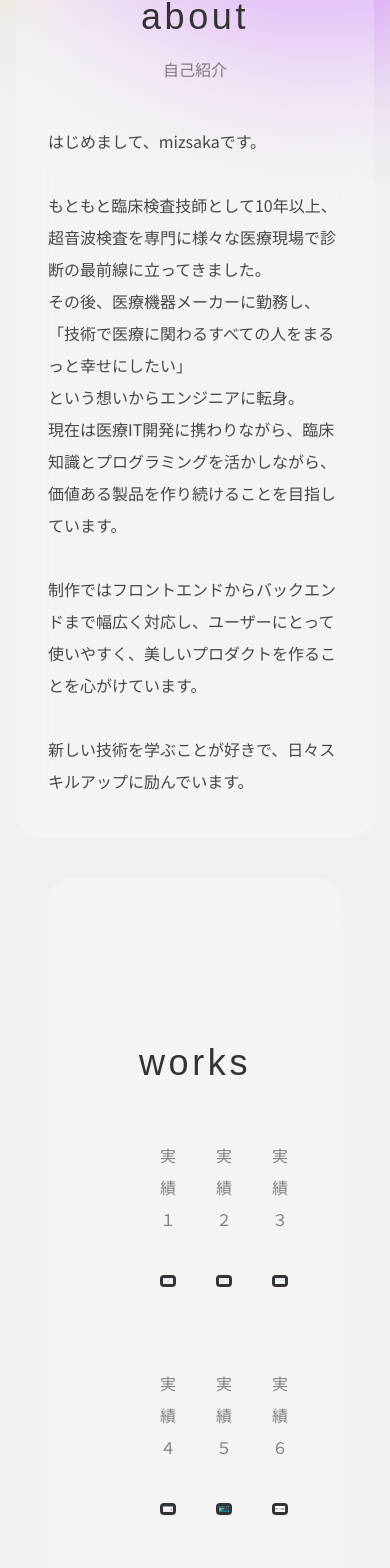
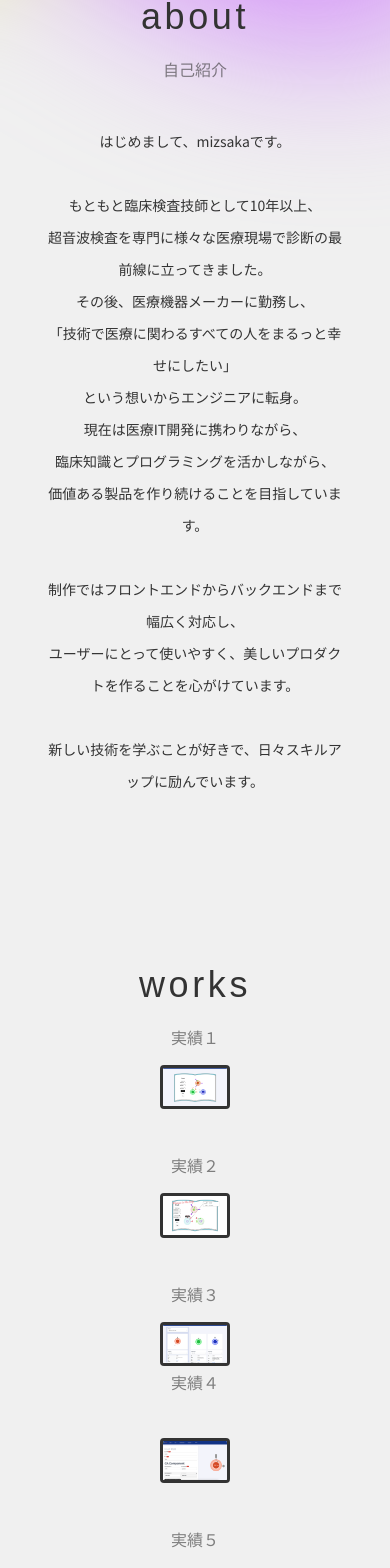
Before and after one commit to mmmmiz/mmmmiz.github.io, a Next.js app: page / in a window 390 px wide. Shown: the part 959-2527 px from the top of the page. Built offline with nearby package versions, Linux system fonts and the light colour scheme; a web font is replaced by a local one.

Commit message:
refactor: update responsive utility classes, refine component styling, and adjust layout for Works and Contact sections.

```diff
--- a/src/components/About.tsx
+++ b/src/components/About.tsx
@@ -1,18 +1,20 @@
 export default function About() {
     return (
         <section id="about" className="relative z-0 min-h-screen flex justify-center items-center bg-white/3">
-            <div className="bg-white/25 backdrop-blur-xl rounded-3xl py-16 px-20 max-w-screen-sm text-center max-sm:px-8 max-sm:py-10 max-sm:mx-4">
+            <div className="rounded-2xl py-16 px-20 text-center max-sm:px-8 max-sm:py-10 max-sm:mx-4">
                 <h2 className="text-4xl mb-4 tracking-widest font-[family-name:var(--font-goldman)]">
                     about
                 </h2>
                 <p className="text-base opacity-60 mb-10 leading-loose">
                     自己紹介
                 </p>
-                <p className="text-left leading-loose opacity-90">
+                <p className="text-center text-sm/8">
                     はじめまして、mizsakaです。
                     <br />
                     <br />
-                    もともと臨床検査技師として10年以上、超音波検査を専門に様々な医療現場で診断の最前線に立ってきました。
+                    もともと臨床検査技師として10年以上、
+                    <br />
+                    超音波検査を専門に様々な医療現場で診断の最前線に立ってきました。
                     <br />
                     その後、医療機器メーカーに勤務し、
                     <br />
@@ -20,10 +22,16 @@ export default function About() {
                     <br />
                     という想いからエンジニアに転身。
                     <br />
-                    現在は医療IT開発に携わりながら、臨床知識とプログラミングを活かしながら、価値ある製品を作り続けることを目指しています。
+                    現在は医療IT開発に携わりながら、
+                    <br />
+                    臨床知識とプログラミングを活かしながら、
+                    <br />
+                    価値ある製品を作り続けることを目指しています。
                     <br />
                     <br />
-                    制作ではフロントエンドからバックエンドまで幅広く対応し、ユーザーにとって使いやすく、美しいプロダクトを作ることを心がけています。
+                    制作ではフロントエンドからバックエンドまで幅広く対応し、
+                    <br />
+                    ユーザーにとって使いやすく、美しいプロダクトを作ることを心がけています。
                     <br />
                     <br />
                     新しい技術を学ぶことが好きで、日々スキルアップに励んでいます。
--- a/src/components/Contact.tsx
+++ b/src/components/Contact.tsx
@@ -3,7 +3,7 @@ import Link from "next/link";
 export default function Contact() {
     return (
         <section id="contact" className="relative z-0 min-h-[60vh] flex justify-center items-center py-20 px-5">
-            <div className="bg-white/25 backdrop-blur-xl rounded-3xl py-16 px-20 max-w-lg text-center max-sm:px-8 max-sm:py-10 max-sm:mx-4">
+            <div className="rounded-2xl py-16 px-20 max-w-lg text-center max-sm:px-8 max-sm:py-10 max-sm:mx-4">
                 <h2 className="text-4xl mb-4 tracking-widest font-[family-name:var(--font-goldman)]">
                     contact
                 </h2>
--- a/src/components/Works.tsx
+++ b/src/components/Works.tsx
@@ -13,17 +13,17 @@ export default function Works() {
     return (
         <>
             {/* Works セクション */}
-            <section id="works" className="py-16 px-20 text-center max-sm:px-8 max-sm:py-10 max-sm:mx-4">
-                <section className="py-16 px-20 bg-white/25 backdrop-blur-xl rounded-3xl relative z-0 min-h-screen flex flex-col justify-center items-center">
+            <section id="works" className="py-16 px-20 text-center sm:px-8 sm:py-10 sm:mx-4">
+                <section className="py-16 px-20 rounded-2xl relative z-0 flex flex-col justify-between items-center">
                     <h2 className="text-4xl mb-4 tracking-widest font-[family-name:var(--font-goldman)]">works</h2>
-                    <div className="flex items-center w-full text-center max-sm:px-8 max-sm:py-10 max-sm:mx-4 gap-10">
+                    <div className="flex flex-col lg:flex-row items-center w-full text-center sm:px-8 sm:py-10 sm:mx-4 gap-10">
                         {works.slice(0, 3).map((work) => (
                             <Link
                                 key={work.slug}
                                 href={`/works/${work.slug}`}
                                 className="flex flex-col justify-center items-center"
                             >
-                                <p className="text-base opacity-60 mb-10 leading-loose">
+                                <p className="text-base opacity-60 mb-3 leading-loose">
                                     {work.title}
                                 </p>
                                 <img
@@ -34,7 +34,7 @@ export default function Works() {
                             </Link>
                         ))}
                     </div>
-                    <div className="flex items-center w-full text-center max-sm:px-8 max-sm:py-10 max-sm:mx-4 gap-10">
+                    <div className="flex flex-col lg:flex-row items-center w-full text-center sm:px-8 sm:py-10 sm:mx-4 gap-10">
                         {works.slice(3, 6).map((work) => (
                             <Link
                                 key={work.slug}
```
